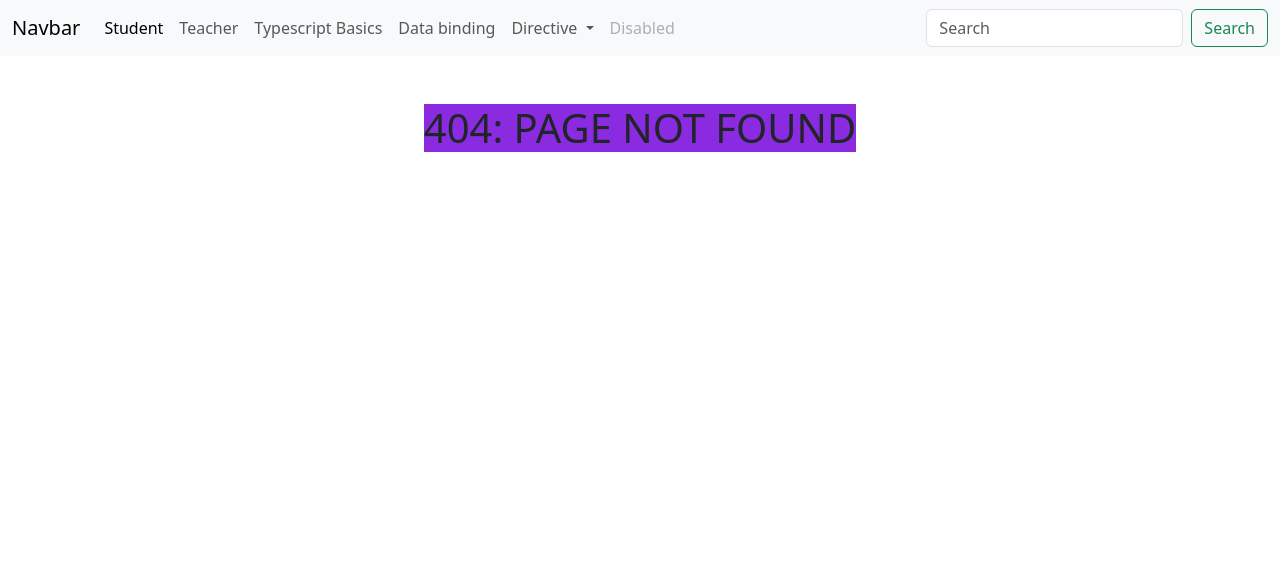
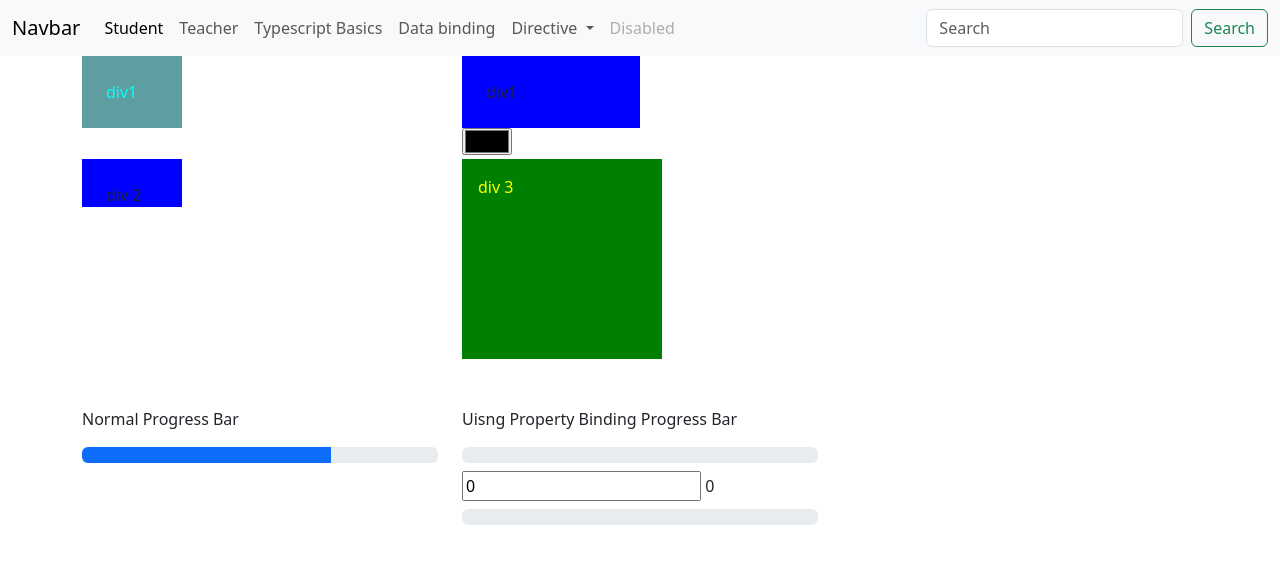
Before and after one commit to gaikwadGFS/Angular_Practice, an Angular app: page /ngStyle in a window 1280 px wide. Before the commit this address had no page. Shown: the top 564 px of the page. Built offline with nearby package versions, Linux system fonts and the light colour scheme.

Commit message:
ngStyle Directive

```diff
--- a/src/app/app-routing.module.ts
+++ b/src/app/app-routing.module.ts
@@ -10,6 +10,7 @@ import { DataBindingComponent } from './components/data-binding/data-binding.com
 import { NgIfComponent } from './components/ng-if/ng-if.component';
 import { NgForComponent } from './ng-for/ng-for.component';
 import { NgClassComponent } from './components/ng-class/ng-class.component';
+import { NgStyleComponent } from './components/ng-style/ng-style.component';
 
 const routes: Routes = [
 
@@ -58,6 +59,10 @@ const routes: Routes = [
         component:NgClassComponent
       },
       {
+        path:'ngStyle',
+        component:NgStyleComponent
+      },
+      {
         path:'**',
         component:ErrorPageComponent
       }
--- a/src/app/app.module.ts
+++ b/src/app/app.module.ts
@@ -14,6 +14,7 @@ import { DataBindingComponent } from './components/data-binding/data-binding.com
 import { NgIfComponent } from './components/ng-if/ng-if.component';
 import { NgForComponent } from './ng-for/ng-for.component';
 import { NgClassComponent } from './components/ng-class/ng-class.component';
+import { NgStyleComponent } from './components/ng-style/ng-style.component';
 
 @NgModule({
   declarations: [
@@ -27,7 +28,8 @@ import { NgClassComponent } from './components/ng-class/ng-class.component';
     DataBindingComponent,
     NgIfComponent,
     NgForComponent,
-    NgClassComponent
+    NgClassComponent,
+    NgStyleComponent
   ],
   imports: [
     BrowserModule,
--- a/src/app/components/navbar/navbar.component.html
+++ b/src/app/components/navbar/navbar.component.html
@@ -27,6 +27,8 @@
               <li><a class="dropdown-item" routerLink="ng-if">*ngIf</a></li>
               <li><a class="dropdown-item" routerLink="ng-for">*ngFor</a></li>
               <li><a class="dropdown-item" routerLink="ngClass">ngClass</a></li>
+              <li><a class="dropdown-item" routerLink="ngStyle">ngStyle</a></li>
+
             </ul>
           </li>
           <li class="nav-item">
--- a/src/app/components/ng-class/ng-class.component.html
+++ b/src/app/components/ng-class/ng-class.component.html
@@ -71,3 +71,64 @@
         <button type="button"  class="btn btn-dark" (click)="makeSquare()">Make Square</button>
     </div>
  </div>
+
+
+ <!-- Task -->
+
+ <!-- 1st senario -->
+  <!-- <div class="row">
+    <div class="col-4">
+        <div class="p-4 bg-info" (click)="showMobileCategory()">
+            Mobile
+        </div>
+    </div>
+    <div class="col-4">
+        <div  class="p-4 bg-warning" (click)="showLaptopCategory()">
+             Laptop
+        </div>
+    </div>
+    <div class="col-4">
+        <div  class="p-4 bg-secondary" (click)="showCameraCategory()">
+            Camera
+        </div>
+    </div>
+  </div>
+  <div class="row">
+    <div class="col-12">
+        <div>
+            <div *ngIf="isMobile">Samsumg, Sony, Motorola, Micromax</div>
+            <div *ngIf="isLaptop">Sony, Lenovo, Hp, Acer</div>
+            <div *ngIf="isCamera">Sony, Philips</div>
+        </div>
+    </div>
+  </div> -->
+
+
+ <!-- 2nd senarioa -->
+
+  <div class="row">
+    <div class="col-4">
+        <div class="p-4 bg-info" (click)="showCategory('mobile')">
+            Mobile
+        </div>
+    </div>
+    <div class="col-4">
+        <div  class="p-4 bg-warning" (click)="showCategory('laptop')">
+             Laptop
+        </div>
+    </div>
+    <div class="col-4">
+        <div  class="p-4 bg-secondary" (click)="showCategory('camera')">
+            Camera
+        </div>
+    </div>
+  </div>
+  <div class="row">
+    <div class="col-12">
+        <div class="text-center p-5">
+            <div *ngIf="isMobile">Samsumg, Sony, Motorola, Micromax</div>
+            <div *ngIf="isLaptop">Sony, Lenovo, Hp, Acer</div>
+            <div *ngIf="isCamera">Sony, Philips</div>
+        </div>
+    </div>
+  </div>
--- a/src/app/components/ng-class/ng-class.component.ts
+++ b/src/app/components/ng-class/ng-class.component.ts
@@ -12,6 +12,10 @@ export class NgClassComponent {
   multipleBtnColor:string=''
   isActive:boolean=false;
   isCircle:boolean=false;
+
+  isMobile:boolean=false;
+  isLaptop:boolean=false;
+  isCamera:boolean=false;
 
   makeCircle(){
     this.isCircle=true;
@@ -57,4 +61,64 @@ export class NgClassComponent {
     this.multipleBtnColor='bg-light';
 
   }
+// 1st senario
+  // showMobileCategory(){
+  //   this.isMobile=true;
+  //   this.isLaptop=false;
+  //   this.isCamera=false;
+  // }
+  // showLaptopCategory(){
+  //   this.isMobile=false;
+  //   this.isLaptop=true;
+  //   this.isCamera=false;
+  // }
+  // showCameraCategory(){
+  //   this.isMobile=false;
+  //   this.isLaptop=false;
+  //   this.isCamera=true;
+  // }
+
+  // 2nd senario
+
+  // showCategory(category:string){
+  //   if(category == 'mobile'){
+  //     this.isMobile=true;
+  //     this.isLaptop=false;
+  //     this.isCamera=false;
+  //   }else if(category == 'laptop'){
+  //     this.isMobile=false;
+  //     this.isLaptop=true;
+  //     this.isCamera=false;
+  //   }else if(category == 'camera'){
+  //     this.isMobile=false;
+  //     this.isLaptop=false;
+  //     this.isCamera=true;
+  //   }
+  // }
+
+  // 3rd senario
+  // showCategory(category: string) {
+  //   this.isMobile = this.isLaptop = this.isCamera = false;
+
+  //   switch(category) {
+  //     case 'mobile':
+  //       this.isMobile = true;
+  //       break;
+  //     case 'laptop':
+  //       this.isLaptop = true;
+  //       break;
+  //     case 'camera':
+  //       this.isCamera = true;
+  //       break;
+  //   }
+  // }
+
+  // 4th senario
+  showCategory(category: string) {
+    this.isMobile = (category === 'mobile');
+    this.isLaptop = (category === 'laptop');
+    this.isCamera = (category === 'camera');
+  }
+
+
 }
--- /dev/null
+++ b/src/app/components/ng-style/ng-style.component.html
@@ -0,0 +1,62 @@
+<div class="row">
+    <div class="col-4">
+        <!-- Normal way Inline CSS -->
+        <div class="p-4" style="color: aqua; width: 100px; background-color: cadetblue;">
+            div1
+        </div>
+    </div>
+    <div class="col-4">
+        <!-- using Property Binding -->
+        <div class="p-4" [style.color]="myColor" [style.background-color]="bgColor" [style.width]="div1Width + '%'">
+            div1
+        </div>
+        <input type="color" name="color" [(ngModel)]="myColor">
+        {{myColor}}
+    </div>
+
+</div>
+<!-- Using ngStyle -->
+<div class="row">
+    <div class="col-4">
+        <div class="p-4" [ngStyle]="{'color':myColor ,
+        'background-color':bgColor,'width':div2Width,'height':div2Height}">
+            div 2
+        </div>
+    </div>
+    <div class="col-4">
+        <div class="p-3" [ngStyle]="cssObj">
+            div 3
+        </div>
+    </div>
+
+</div>
+<!-- example -- Progress Bar -->
+<div class="row mt-5">
+    <div class="col-4">
+        <p>Normal Progress Bar</p>
+        <div class="progress">
+            <div class="progress-bar" role="progressbar" style="width:70%">
+
+            </div>
+        </div>
+    </div>
+    <div class="col-4">
+        <p>Uisng Property Binding Progress Bar</p>
+        <div class="progress">
+            <div class="progress-bar" role="progressbar"
+            [style.width.%]="myProgress">
+
+            </div>
+        </div>
+        <input class="my-2" type="text" name="progress"
+         [(ngModel)]="myProgress">
+        {{myProgress}}
+
+        <div class="progress">
+            <div class="progress-bar" role="progressbar"
+             [ngStyle]="{'width':myProgress + '%'}">
+
+            </div>
+        </div>
+    </div>
+</div>
--- /dev/null
+++ b/src/app/components/ng-style/ng-style.component.ts
@@ -0,0 +1,25 @@
+import { Component } from '@angular/core';
+
+@Component({
+  selector: 'app-ng-style',
+  templateUrl: './ng-style.component.html',
+  styleUrl: './ng-style.component.css'
+})
+export class NgStyleComponent {
+
+  myColor:string='';
+  bgColor:string='blue'
+  div1Width:string='50';
+  div2Width:string='100px';
+
+  div2Height:string='30px';
+
+  cssObj:any={
+    "color":"yellow",
+    'height':'200px',
+    'width':'200px',
+    'background-color':'green'
+  }
+
+  myProgress:number=0
+}
```
Also changed, not shown: src/app/components/ng-style/ng-style.component.css (added), 1 other file (tests, documents, lock files or other folders).
